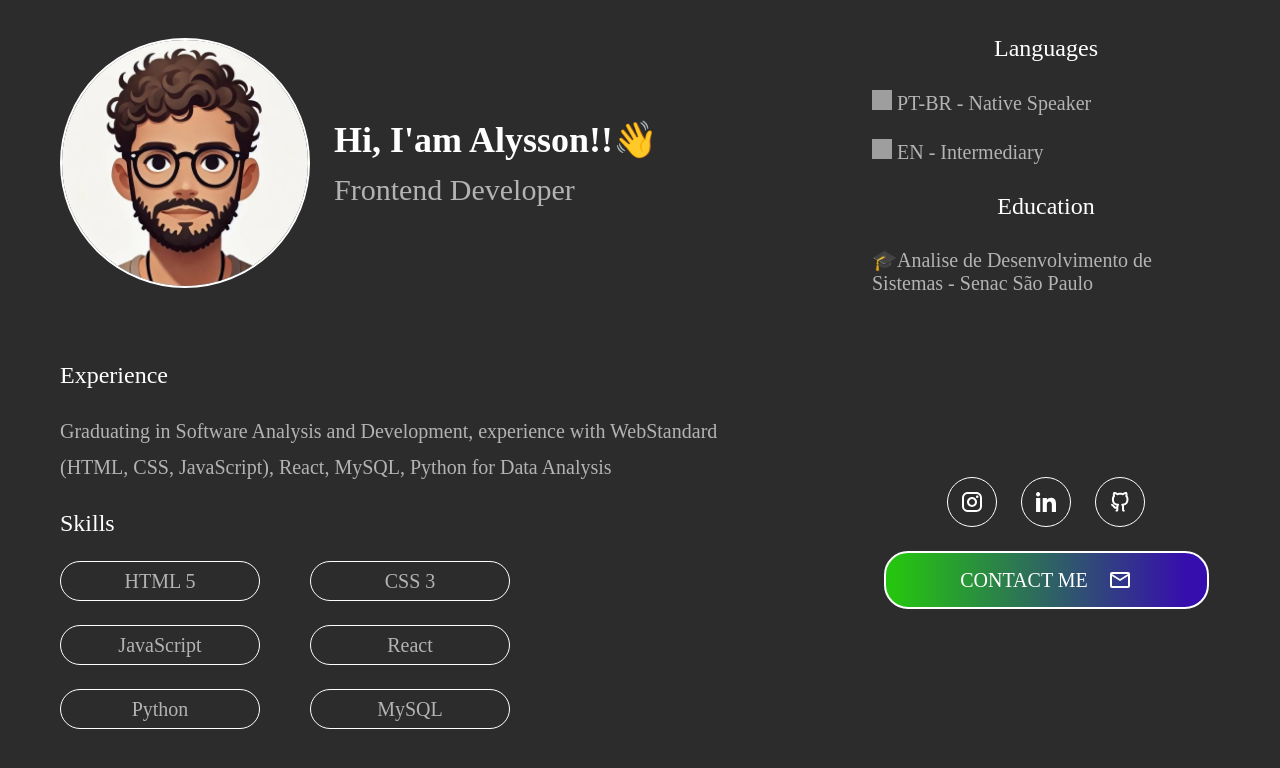
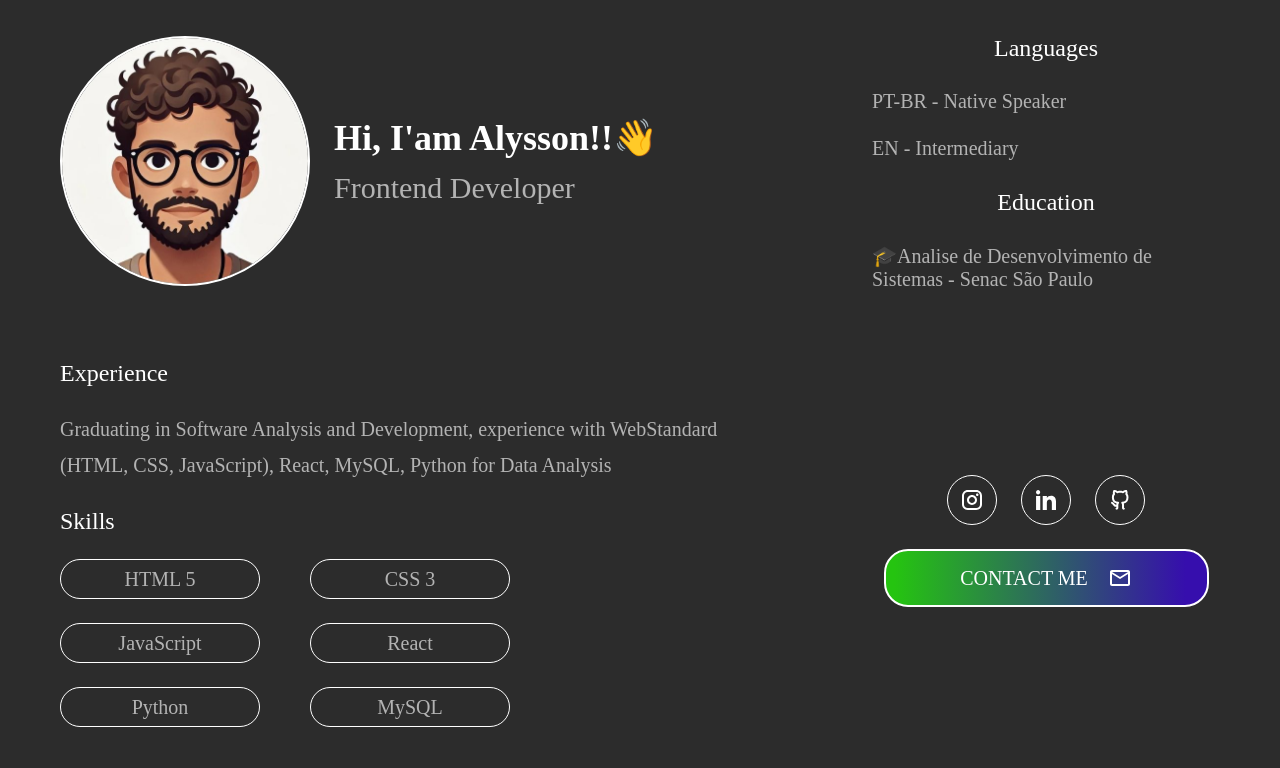
Before and after one commit to Alysson-Assis/My-Portfolio, a Next.js app: page / in a window 1280 px wide. Shown: the top 768 px of the page. Built offline with nearby package versions, Linux system fonts and the light colour scheme; grey boxes are pictures that could not be loaded.

Commit message:
feat: remoção das flags

```diff
--- a/src/app/components/informations/informations.tsx
+++ b/src/app/components/informations/informations.tsx
@@ -1,6 +1,4 @@
 import Image from 'next/image'
-import bazilFlag from './../../../../public/🇧🇷.jpg'
-import euaFlag from './../../../../public/🇺🇸.jpg'
 import { SectionTitle } from '../sectionTitle/section-title'
 import './information.scss'
 
@@ -10,20 +8,8 @@ export function Info(){
           <SectionTitle text='Languages'/>
           <div className="languages-info">
 
-            <span><Image
-            src={bazilFlag}
-            alt="brazilFlag"
-            width={20}
-            height={20}
-            priority
-        /> PT-BR - Native Speaker</span>
-            <span><Image
-            src={euaFlag}
-            alt="brazilFlag"
-            width={20}
-            height={20}
-            priority
-        /> EN - Intermediary</span>
+            <span>PT-BR - Native Speaker</span>
+            <span>EN - Intermediary</span>
           </div>
           <SectionTitle text='Education'/>
           <div className="educatinal-info">
```
Also changed, not shown: src/app/public/🇧🇷.jpg (deleted), src/app/public/🇺🇸.jpg (deleted).
